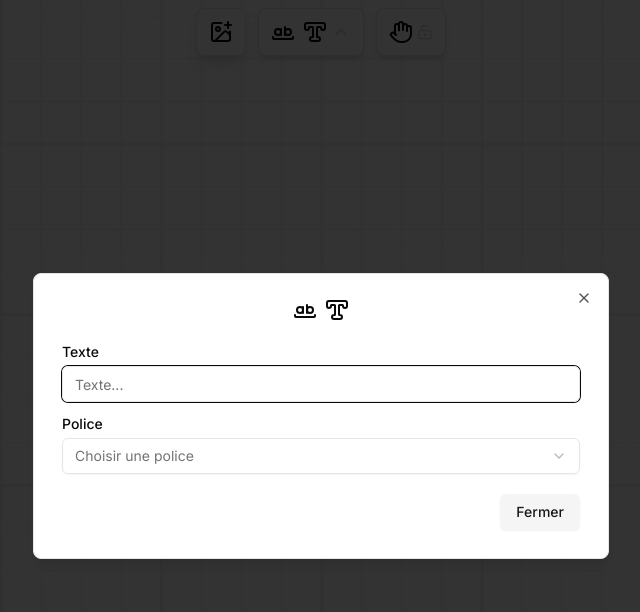
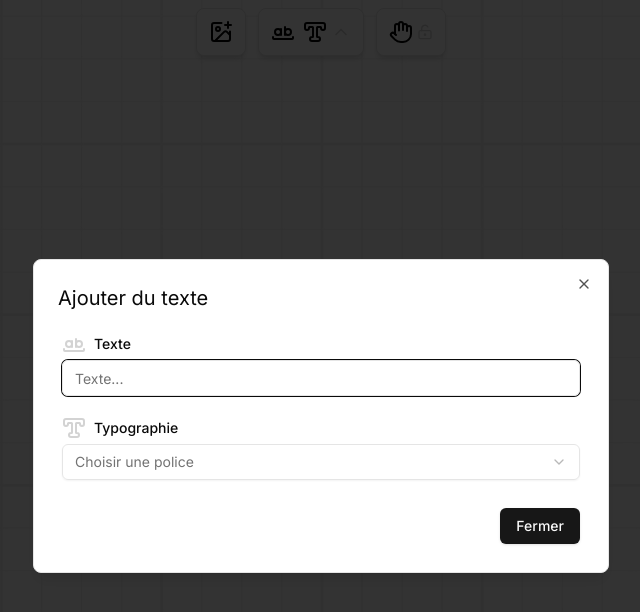
Before and after one commit to stanmanscour/embroidery-tools, a Next.js app: page / in a window 1280 px wide. Both pictures are taken after a click on the button 630 px from the left and 32 px from the top of the page. Shown: the top 612 px of the page, without its empty margins (319-959 px from the left). Built offline with nearby package versions, Linux system fonts and the light colour scheme.

Commit message:
add transition

```diff
--- a/components/toolbar/EditTextItem.tsx
+++ b/components/toolbar/EditTextItem.tsx
@@ -16,6 +16,7 @@ import {
 import { options } from "@/fonts";
 import { ChevronUp, TypeOutline, WholeWord } from "lucide-react";
 import { useCanvasTool } from "@/context/CanvasToolProvider";
+import { DialogTitle } from "@radix-ui/react-dialog";
 
 export type textConfig = { content: string; fontFamily: string };
 
@@ -28,12 +29,7 @@ export const EditTextItem = () => {
       <Dialog open={isModalOpen} onOpenChange={setIsModalOpen}>
         <DialogContent className="max-h-full rounded-lg w-[90%] max-w-xl overflow-y-auto mt-4">
           <DialogHeader>
-            {/* <DialogTitle className="text-center "> */}
-            <div className="flex flex-row gap-2 justify-center">
-              <WholeWord height={24} width={24} />
-              <TypeOutline height={24} width={24} />
-            </div>
-            {/* </DialogTitle> */}
+            <DialogTitle className="text-xl ">Ajouter du texte</DialogTitle>
           </DialogHeader>
 
           <form
@@ -41,13 +37,18 @@ export const EditTextItem = () => {
               e.preventDefault(); // 🛑 empêche le rechargement
               setIsModalOpen(false);
             }}
-            className="p-1 flex flex-col gap-3"
+            className="p-1 flex flex-col gap-5"
           >
             <div className="flex flex-col gap-1">
-              <Label htmlFor="text-input" className="text-sm">
+              <Label
+                htmlFor="text-input"
+                className="text-sm gap-2 flex flex-row items-center"
+              >
+                <WholeWord height={24} width={24} color="lightgray" />
                 Texte
               </Label>
               <Input
+                className="hover:opacity-80"
                 id="text-input"
                 placeholder="Texte..."
                 value={textContent.content}
@@ -61,8 +62,12 @@ export const EditTextItem = () => {
             </div>
 
             <div className="flex flex-col gap-1">
-              <Label htmlFor="font-select" className="text-sm">
-                Police
+              <Label
+                htmlFor="font-select"
+                className="text-sm gap-2 flex flex-row items-center"
+              >
+                <TypeOutline height={24} width={24} color="lightgray" />
+                Typographie
               </Label>
               <Select
                 value={textContent.fontFamily}
@@ -73,7 +78,10 @@ export const EditTextItem = () => {
                   }))
                 }
               >
-                <SelectTrigger id="font-select" className="w-full">
+                <SelectTrigger
+                  id="font-select"
+                  className="w-full hover:opacity-80 active:opacity-50"
+                >
                   <SelectValue placeholder="Choisir une police" />
                 </SelectTrigger>
                 <SelectContent>
@@ -92,9 +100,9 @@ export const EditTextItem = () => {
 
             <div className="flex justify-end gap-2 mt-2">
               <Button
-                variant="secondary"
+                //variant=""
                 type="submit"
-                className="flex gap-1 items-center"
+                className="flex gap-1 items-center hover:opacity-80 active:opacity-50"
               >
                 {/* <Image height={20} priority src={saveIcon} alt="Enregistrer" /> */}
                 Fermer
@@ -105,7 +113,7 @@ export const EditTextItem = () => {
       </Dialog>
       <button
         onClick={() => setIsModalOpen(true)}
-        className="h-[48px] mb-5 p-3 text-black bg-white gap-1  border shadow-md rounded-lg flex flex-row justify-center items-center"
+        className="h-[48px] mb-5 p-3 text-black bg-white gap-1 border shadow-md hover:opacity-80 active:opacity-50 rounded-lg flex flex-row justify-center items-center "
       >
         <div className="flex flex-row gap-2">
           <WholeWord height={24} width={24} />
--- a/components/toolbar/FreezeCanvasItem.tsx
+++ b/components/toolbar/FreezeCanvasItem.tsx
@@ -8,7 +8,7 @@ export const FreezeCanvasItem = () => {
     <>
       <button
         onClick={() => setIsFrozen((previousState: boolean) => !previousState)}
-        className="h-[48px] mb-5 p-3 text-black bg-white gap-1  border shadow-md rounded-lg flex flex-row justify-center items-center"
+        className="h-[48px] mb-5 p-3 text-black bg-white gap-1  border shadow-md hover:opacity-80 active:opacity-50 rounded-lg flex flex-row justify-center items-center"
       >
         <div className="flex flex-row gap-1 items-center">
           <Hand height={24} width={24} />
--- a/components/toolbar/UploadItem.tsx
+++ b/components/toolbar/UploadItem.tsx
@@ -32,7 +32,7 @@ export const UploadItem = () => {
       />
       <button
         onClick={() => fileInputRef.current?.click()}
-        className="h-[48px] mb-5 p-3 text-black bg-white gap-1  border shadow-lg rounded-lg flex flex-row justify-center items-center"
+        className="h-[48px] mb-5 p-3 text-black bg-white gap-1  border shadow-md hover:opacity-80 active:opacity-50 rounded-lg flex flex-row justify-center items-center"
       >
         <ImagePlus height={24} width={24} />
       </button>
```
